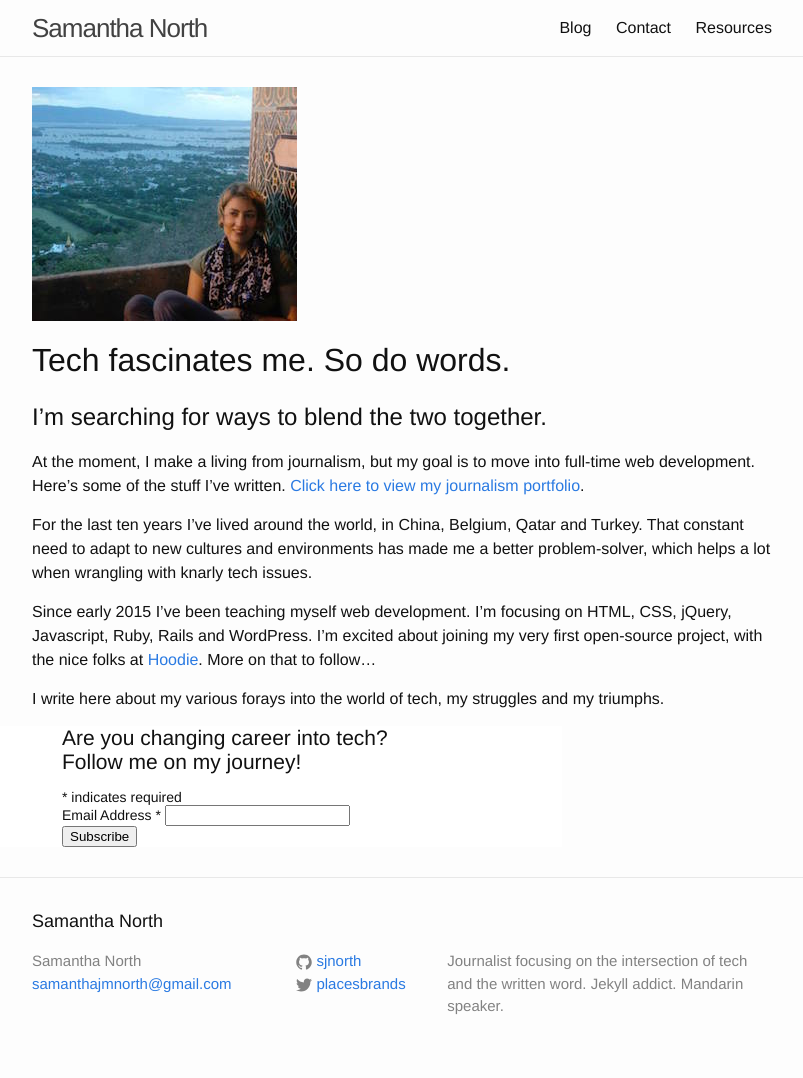
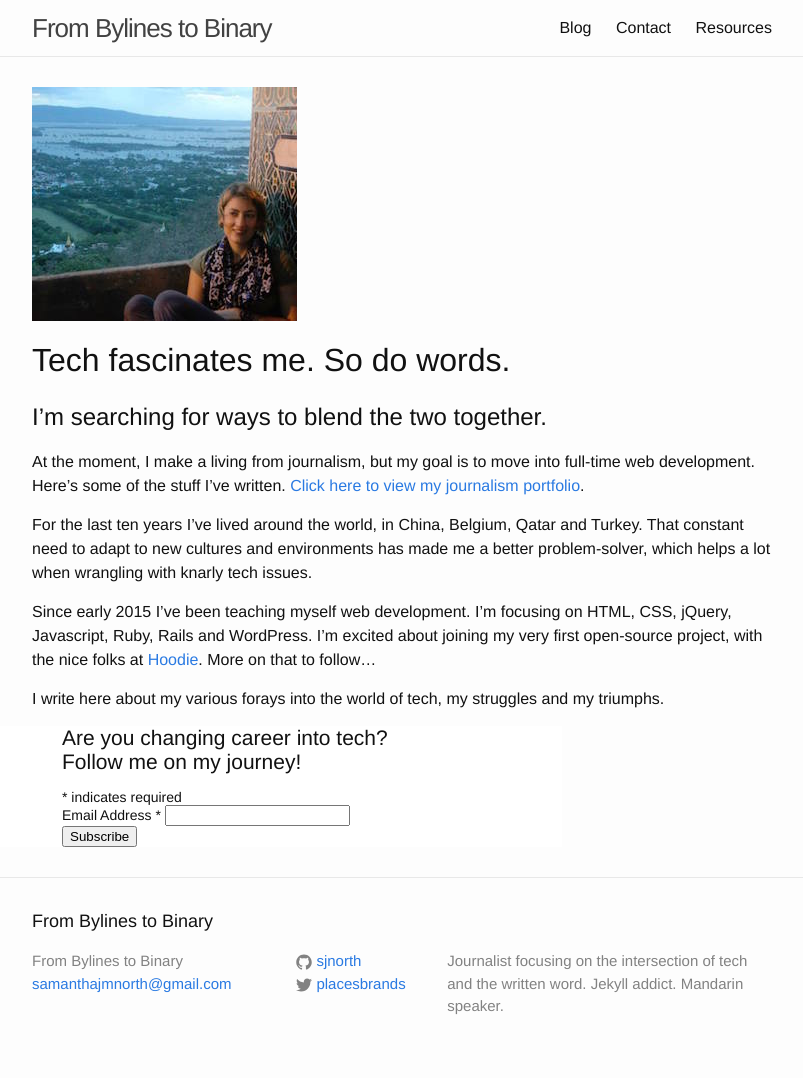
Before and after one commit to sjnorth/sjnorth.github.io, a Jekyll site: the page built from index.md, in a window 1280 px wide. Shown: the whole page, without its empty margins (238-1041 px from the left). Built offline with Jekyll 4.4.1, drawn with Linux system fonts in a browser that asks for light colours; comment, search, counter and statistics services are not loaded.

Commit message:
changed title

```diff
--- a/_config.yml
+++ b/_config.yml
@@ -6,7 +6,7 @@
 # 'jekyll serve'. If you change this file, please restart the server process.
 
 # Site settings
-title: Samantha North
+title: From Bylines to Binary
 email: samanthajmnorth@gmail.com
 description: > #
   Journalist focusing on the intersection of tech and the written word. Jekyll addict. Mandarin speaker.
```
